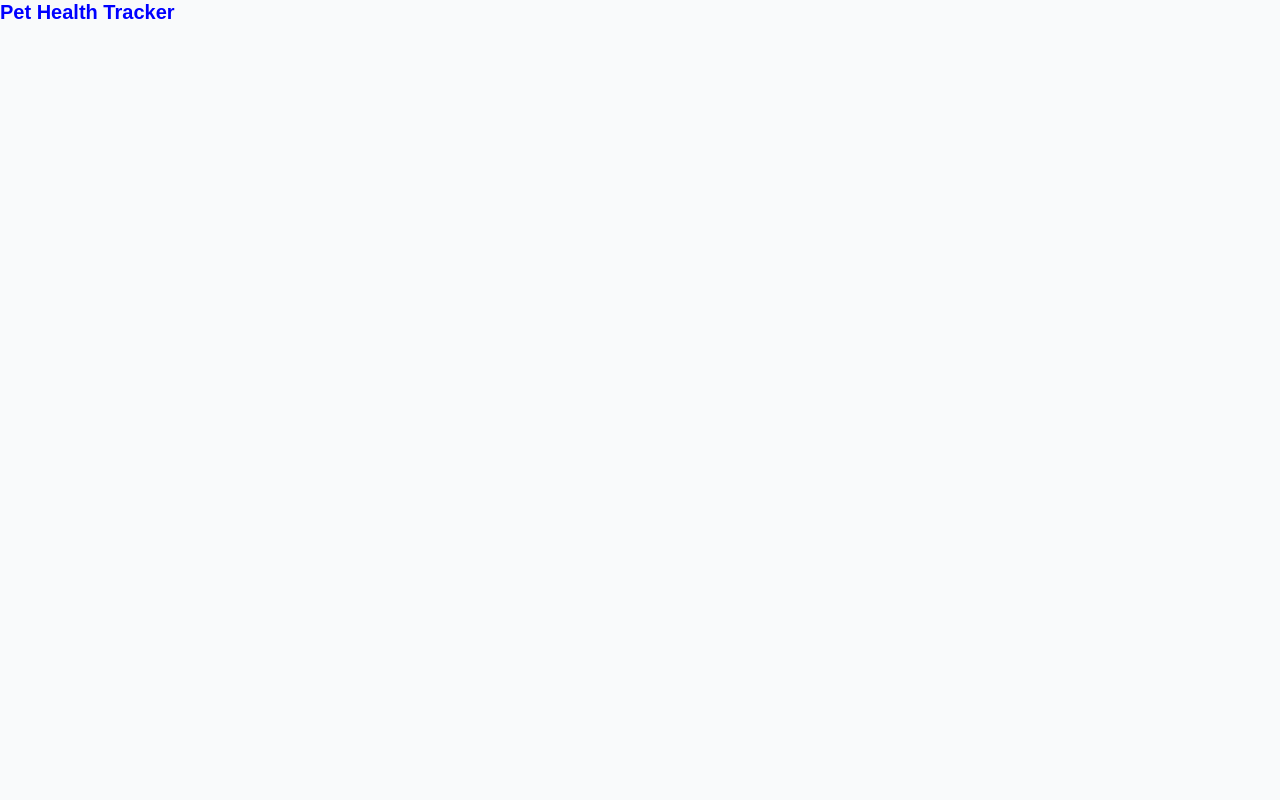
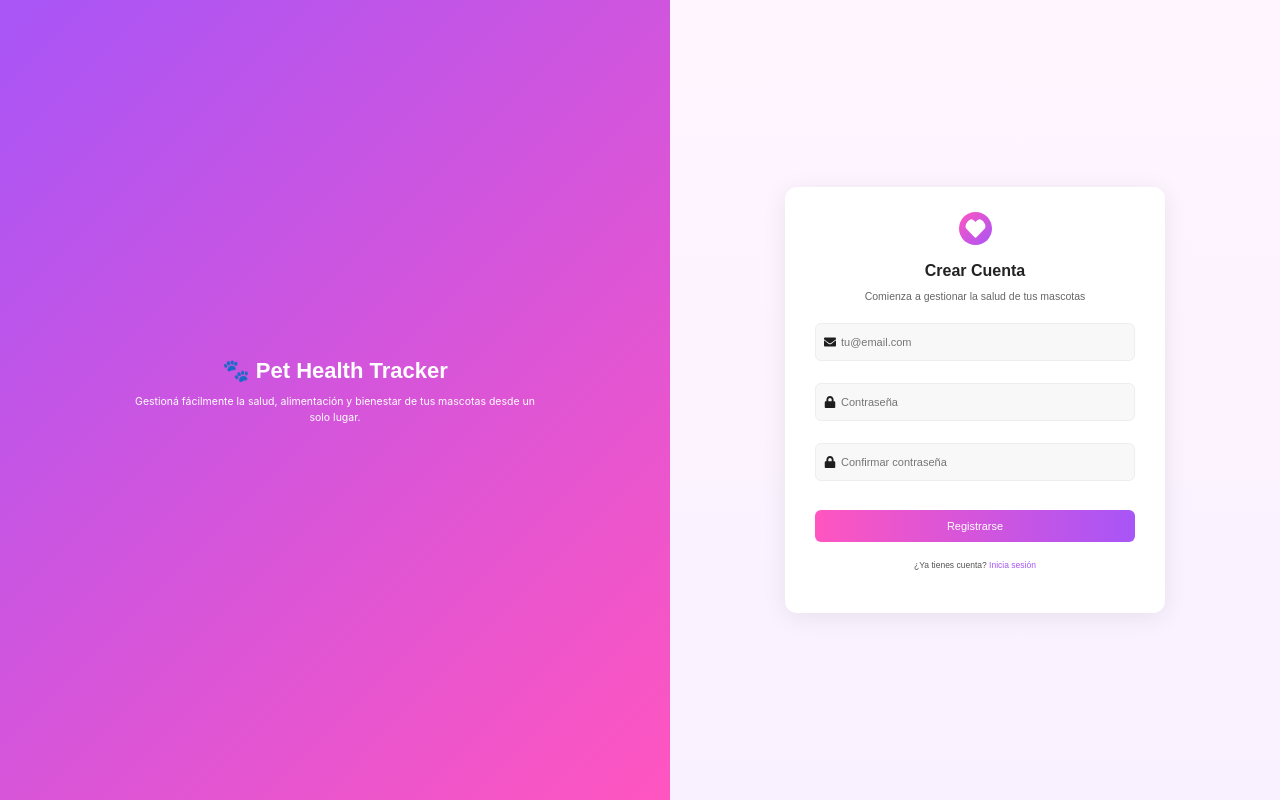
Before and after one commit to gsvidal/pet-health-tracker-front, a React (Vite) app: page / in a window 1280 px wide. Built offline with nearby package versions, Linux system fonts and the light colour scheme.

Commit message:
Milton: Registration module ready to integrate with a backend (services, hooks, types, state, errors, etc..)

```diff
--- a/package.json
+++ b/package.json
@@ -12,6 +12,7 @@
     "preview": "vite preview"
   },
   "dependencies": {
+    "axios": "^1.13.2",
     "react": "^19.2.0",
     "react-dom": "^19.2.0",
     "react-hook-form": "^7.66.0",
--- a/src/App.tsx
+++ b/src/App.tsx
@@ -1,17 +1,18 @@
 // import { useState } from 'react'
 import { Route, Routes } from 'react-router-dom';
 import './App.scss';
-import { Home } from './pages/Home/Home';
-import { Dashboard } from './features/dashboard/pages/Dashboard/Dashboard';
-
+// import { Home } from './pages/Home/Home';
+// import { Dashboard } from './features/dashboard/pages/Dashboard/Dashboard';
+import { RegisterPage } from './pages/Home/RegisterPage';
 function App() {
   return (
     <>
       {/* // <Header /> Todo: Crear Header */}
       <main>
         <Routes>
-          <Route path="/" element={<Home />} />
-          <Route path="/dashboard" element={<Dashboard />} />
+          {/* <Route path="/" element={<Home />} />*/}
+          {/*<Route path="/dashboard" element={<Dashboard />} /> */}
+          <Route path="/" element={<RegisterPage />} />
         </Routes>
       </main>
       {/* // <Footer /> Todo: Crear Footer */}
--- /dev/null
+++ b/src/features/auth/RegisterForm.scss
@@ -0,0 +1,143 @@
+.register-container {
+  display: flex;
+  justify-content: center;
+  align-items: center;
+  width: 100%;
+  height: 100%;
+  font-family: 'Poppins', sans-serif;
+  background: linear-gradient(180deg, #fff5ff, #f9f1ff);
+}
+.register-card {
+  background: #ffffff;
+  border-radius: 12px;
+  box-shadow: 0 4px 25px rgba(0, 0, 0, 0.08);
+  padding: 2.5rem 3rem;
+  width: 380px;
+  text-align: center;
+  transition: all 0.3s ease;
+}
+.register-icon span {
+  display: inline-block;
+  font-size: 2.5rem;
+  margin-bottom: 0.5rem;
+  background: linear-gradient(135deg, #ff55c0, #a855f7);
+  -webkit-background-clip: text;
+  -webkit-text-fill-color: transparent;
+}
+.heart-icon {
+  color: white;
+  border-radius: 50%;
+  padding: 0.6rem;
+  background: linear-gradient(135deg, #ff55c0, #a855f7);
+}
+.register-card h2 {
+  font-size: 1.6rem;
+  color: #222;
+  font-weight: 600;
+  margin-bottom: 0.9rem;
+}
+.register-card .subtitle {
+  color: #666;
+  font-size: 1.05rem;
+  margin-top: 0.8rem;
+  margin-bottom: 1.8rem;
+}
+.register-form {
+  display: flex;
+  flex-direction: column;
+  gap: 0.7rem;
+}
+.input-group {
+  position: relative;
+  display: flex;
+  flex-direction: column;
+  margin-bottom: 1.5rem;
+}
+.input-group input {
+  width: 100%;
+  padding: 1.2rem 0.8rem 1.2rem 2.5rem;
+  border: 1px solid #eee;
+  border-radius: 6px;
+  background-color: #f8f8f8;
+  font-size: 1.1rem;
+  outline: none;
+  transition: all 0.2s ease;
+}
+.input-group input:focus {
+  border-color: #a855f7;
+  background-color: #fff;
+  box-shadow: 0 0 0 2px rgba(168, 85, 247, 0.15);
+}
+.input-icon {
+  font-size: 1.2rem;
+  position: absolute;
+  top: 50%;
+  left: 9px;
+  transform: translateY(-50%);
+}
+.error {
+  position: absolute;
+  bottom: -31px;
+  left: 2px;
+  color: #e74c3c;
+  font-size: 0.9rem;
+  text-align: left;
+  opacity: 0;
+  transition: opacity 0.3s ease;
+  pointer-events: none;
+}
+.error.visible {
+  opacity: 1;
+}
+.input-group:not(:has(.error))::after {
+  content: '';
+  display: block;
+  min-height: 0rem;
+}
+.input-group:has(.error) .error {
+  opacity: 1;
+}
+.btn-register {
+  background: linear-gradient(90deg, #ff55c0, #a855f7);
+  color: white;
+  font-size: 1.1rem;
+  font-weight: 500;
+  border: none;
+  border-radius: 6px;
+  padding: 1rem;
+  margin-top: 0.7rem;
+  cursor: pointer;
+  transition: all 0.25s ease;
+}
+.btn-register:hover {
+  opacity: 0.9;
+}
+.login-link {
+  margin-top: 1rem;
+  font-size: 0.85rem;
+  color: #555;
+}
+.login-link a {
+  color: #a855f7;
+  font-weight: 500;
+  text-decoration: none;
+}
+.login-link a:hover {
+  text-decoration: underline;
+}
+.error.server {
+  margin-top: 0.5rem;
+  color: #e74c3c;
+  font-weight: 500;
+}
+.success {
+  margin-top: 0.5rem;
+  color: #2ecc71;
+  font-weight: 500;
+}
+.register-card.loading {
+  opacity: 0.8;
+  pointer-events: none;
+  transform: scale(0.99);
+  transition: all 0.3s ease;
+}
--- /dev/null
+++ b/src/features/auth/RegisterForm.tsx
@@ -0,0 +1,87 @@
+import { FaEnvelope, FaLock, FaHeart } from 'react-icons/fa';
+import { useRegister } from '../../hooks/useRegister';
+import './RegisterForm.scss';
+
+export const Register = () => {
+  const {
+    register,
+    handleSubmit,
+    errors,
+    loading,
+    serverError,
+    success,
+    onSubmit,
+  } = useRegister();
+  return (
+    <div className="register-container">
+      <div className={`register-card ${loading ? 'loading' : ''}`}>
+        <div className="register-icon">
+          <span>
+            <FaHeart className="heart-icon" size={33} />
+          </span>
+        </div>
+        <h2>Crear Cuenta</h2>
+        <p className="subtitle">
+          Comienza a gestionar la salud de tus mascotas
+        </p>
+        <form onSubmit={handleSubmit(onSubmit)} className="register-form">
+          <div className="input-group">
+            <FaEnvelope className="input-icon" />
+            <input
+              type="email"
+              placeholder="tu@email.com"
+              {...register('email', {
+                required: 'El correo es obligatorio',
+                pattern: {
+                  value: /^[^\s@]+@[^\s@]+\.[^\s@]+$/,
+                  message: 'Correo inválido',
+                },
+              })}
+            />
+            <p className={`error ${errors.email ? 'visible' : ''}`}>
+              {errors.email?.message || ''}
+            </p>
+          </div>
+          <div className="input-group">
+            <FaLock className="input-icon" />
+            <input
+              type="password"
+              placeholder="Contraseña"
+              {...register('password', {
+                required: 'La contraseña es obligatoria',
+                minLength: {
+                  value: 6,
+                  message: 'Debe tener al menos 6 caracteres',
+                },
+              })}
+            />
+            <p className={`error ${errors.password ? 'visible' : ''}`}>
+              {errors.password?.message || ''}
+            </p>
+          </div>
+          <div className="input-group">
+            <FaLock className="input-icon" />
+            <input
+              type="password"
+              placeholder="Confirmar contraseña"
+              {...register('confirmPassword', {
+                required: 'Debe confirmar la contraseña',
+              })}
+            />
+            <p className={`error ${errors.confirmPassword ? 'visible' : ''}`}>
+              {errors.confirmPassword?.message || ''}
+            </p>
+          </div>
+          {serverError && <p className="error server">{serverError}</p>}
+          {success && <p className="success">✅ Registro exitoso</p>}
+          <button type="submit" className="btn-register" disabled={loading}>
+            {loading ? 'Registrando...' : 'Registrarse'}
+          </button>
+          <p className="login-link">
+            ¿Ya tienes cuenta? <a href="/login">Inicia sesión</a>
+          </p>
+        </form>
+      </div>
+    </div>
+  );
+};
--- /dev/null
+++ b/src/hooks/useRegister.ts
@@ -0,0 +1,55 @@
+import { useState } from 'react';
+import { useForm } from 'react-hook-form';
+
+type RegisterFormData = {
+  email: string;
+  password: string;
+  confirmPassword: string;
+};
+export const useRegister = () => {
+  const {
+    register,
+    handleSubmit,
+    formState: { errors },
+    watch,
+    reset,
+  } = useForm<RegisterFormData>();
+  const [loading, setLoading] = useState(false);
+  const [serverError, setServerError] = useState('');
+  const [success, setSuccess] = useState(false);
+  const onSubmit = async (data: RegisterFormData) => {
+    setLoading(true);
+    setServerError('');
+    setSuccess(false);
+
+    try {
+      // Simulación de espera de API
+      await new Promise((resolve) => setTimeout(resolve, 1500));
+      // Validar contraseñas localmente
+      if (data.password !== data.confirmPassword) {
+        setServerError('Las contraseñas no coinciden');
+        setLoading(false);
+        return;
+      }
+      // Simulación exitosa (despues se reemplaza con el backend)
+      console.log('📦 Datos enviados:', data);
+      setSuccess(true);
+      reset();
+    } catch (error) {
+      console.error('❌ Error en el registro:', error);
+      setServerError('Ocurrió un error al registrar el usuario');
+    } finally {
+      setLoading(false);
+    }
+  };
+  return {
+    register,
+    handleSubmit,
+    errors,
+    watch,
+    loading,
+    serverError,
+    success,
+    onSubmit,
+  };
+};
--- /dev/null
+++ b/src/pages/Home/RegisterPage.scss
@@ -0,0 +1,56 @@
+.register-page {
+  display: flex;
+  height: 100vh;
+  background: linear-gradient(120deg, #fff3ff, #f8ecff);
+
+  @media (max-width: 900px) {
+    flex-direction: column;
+  }
+}
+
+.register-left {
+  flex: 1;
+  display: flex;
+  justify-content: center;
+  align-items: center;
+  background: linear-gradient(135deg, #a855f7, #ff55c0);
+  color: white;
+  text-align: center;
+  padding: 3rem;
+
+  .branding {
+    max-width: 400px;
+  }
+
+  h1 {
+    color: white;
+    font-size: 2.2rem;
+    margin-bottom: 1rem;
+    font-weight: 700;
+  }
+
+  p {
+    color: white;
+    font-size: 1.05rem;
+    line-height: 1.5;
+  }
+
+  @media (max-width: 900px) {
+    padding: 2rem;
+    h1 {
+      font-size: 1.8rem;
+    }
+  }
+}
+
+.register-right {
+  flex: 1;
+  display: flex;
+  justify-content: center;
+  align-items: center;
+  background: white;
+
+  @media (max-width: 900px) {
+    padding: 2rem 0;
+  }
+}
--- /dev/null
+++ b/src/pages/Home/RegisterPage.tsx
@@ -0,0 +1,22 @@
+import { Register } from '../../features/auth/RegisterForm';
+import './RegisterPage.scss';
+
+export const RegisterPage = () => {
+  return (
+    <section className="register-page">
+      <div className="register-left">
+        <div className="branding">
+          <h1>🐾 Pet Health Tracker</h1>
+          <p>
+            Gestioná fácilmente la salud, alimentación y bienestar de tus
+            mascotas desde un solo lugar.
+          </p>
+        </div>
+      </div>
+
+      <div className="register-right">
+        <Register />
+      </div>
+    </section>
+  );
+};
```
Also changed, not shown: src/Types/authTypes.ts (added, +26 -0 lines), src/services/authService.ts (added, +27 -0 lines), 1 other file (tests, documents, lock files or other folders).
